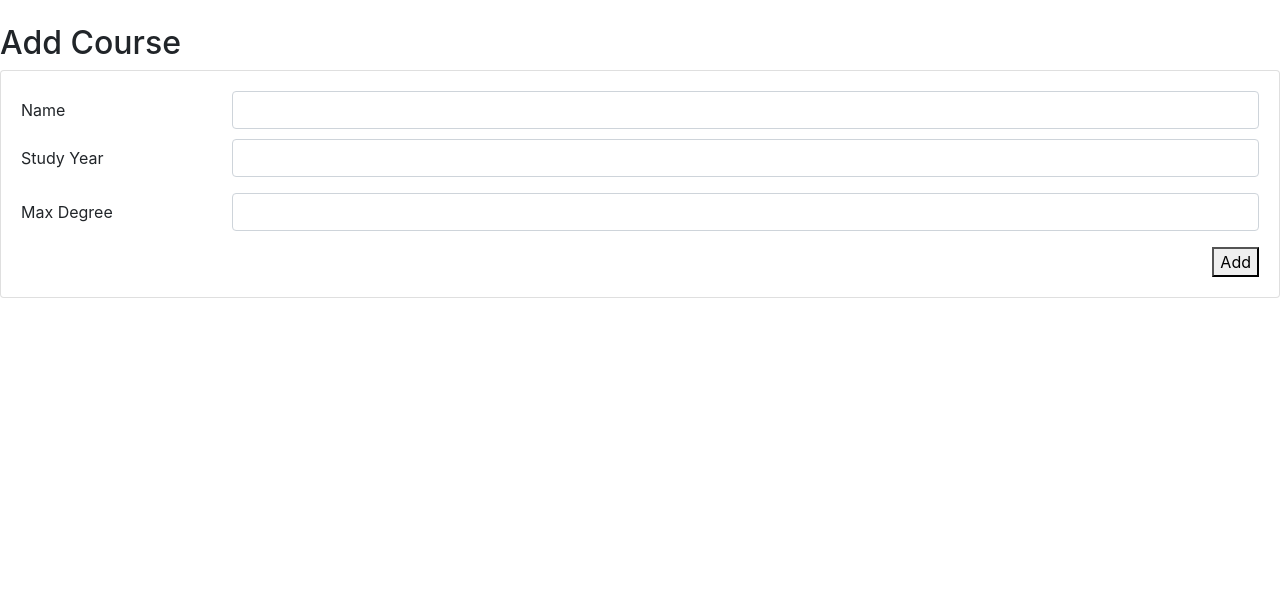
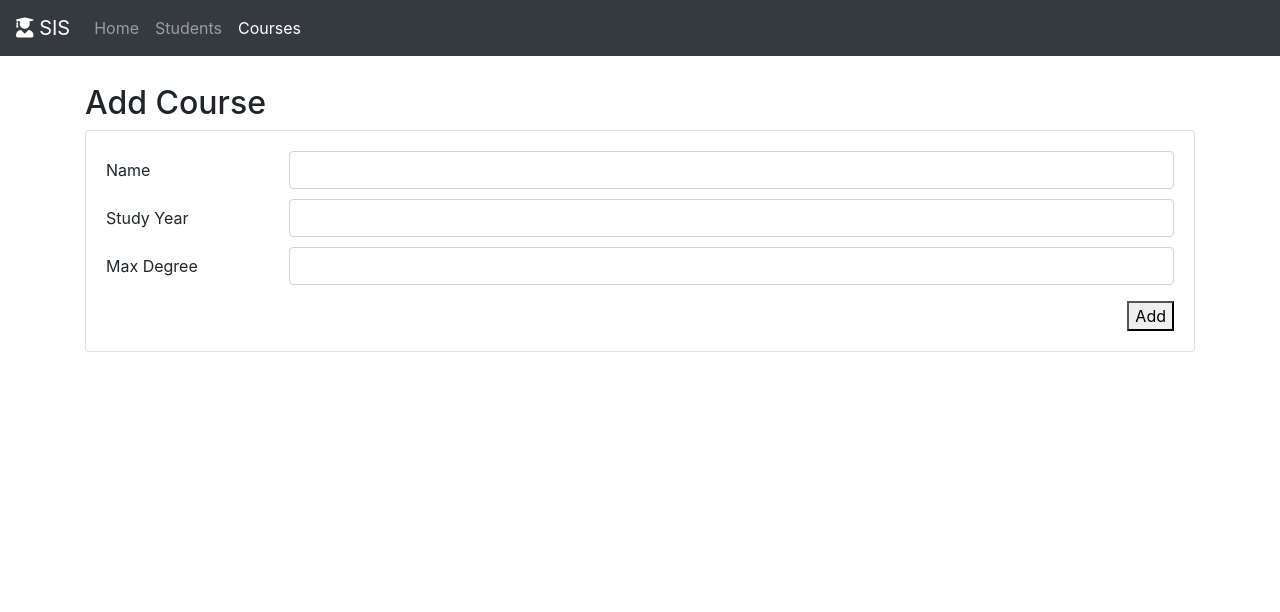
Before and after one commit to marwanmostfa/SE2018G13_Assignment-1, a PHP site: page /editcourse.php in a window 1280 px wide. Shown: the top 612 px of the page. Run offline with PHP 8.4, Linux system fonts and the light colour scheme; data that the repository does not hold is empty.

Commit message:
Layout update.

```diff
--- a/editcourse.php
+++ b/editcourse.php
@@ -7,29 +7,48 @@ Database::connect('school', 'root', '');
 $courses = new Courses($id);
 ?>
 
+<body>
+    <header>
+        <!-- Fixed navbar -->
+        <nav class="navbar navbar-expand-md navbar-dark fixed-top bg-dark">
+            <a class="navbar-brand" href="./Home.php"> <i class="fas fa-user-graduate"></i> SIS</a>
+            <button class="navbar-toggler" type="button" data-toggle="collapse" data-target="#navbarCollapse" aria-controls="navbarCollapse" aria-expanded="false" aria-label="Toggle navigation">
+                <span class="navbar-toggler-icon"></span>
+            </button>
+            <div class="collapse navbar-collapse" id="navbarCollapse">
+                <ul class="navbar-nav mr-auto">
+                    <li class="nav-item">
+                        <a class="nav-link" href="./Home.php">Home</a>
+                    </li>
+                    <li class="nav-item">
+                        <a class="nav-link" href="./students.php">Students<span class="sr-only">(current)</span></a>
+                    </li>
+                    <li class="nav-item active">
+                        <a class="nav-link" href="./courses.php">Courses</a>
+                    </li>
+                </ul>
+            </div>
+        </nav>
+    </header>
+    <!-- Begin page content -->
+    <main role="main" class="container">
+
         <h2 class="mt-4"><?= ($id) ? "Edit" : "Add" ?> Course</h2>
 
         <form action="controllers/savecourse.php" method="post">
             <input type="hidden" name="id" value="<?= $courses->get('id') ?>">
             <div class="card">
                 <div class="card-body">
-
                     <div class="form-group row gutters">
                         <label for="course_name" class="col-sm-2 col-form-label">Name</label>
                         <div class="col-sm-10" style="margin-bottom: 10px">
                             <input class="form-control" type="text" name="name" value="<?= $courses->get('name') ?>" required>
                         </div>
-
-                  <label  for="course_year" class="col-sm-2 col-form-label"><p>Study Year</p></label>
-
-
-                      <div class="col-sm-10 ">
+                        <label  for="course_year" class="col-sm-2 col-form-label">Study Year</label>
+                        <div class="col-sm-10" style="margin-bottom: 10px">
                             <input class="form-control" type="text" name="study_year" value="<?= $courses->get('study_year') ?>" required>
                         </div>
-
                         <label for="course_degree" class="col-sm-2 col-form-label">Max Degree</label>
-
-
                         <div class="col-sm-10">
                             <input class="form-control" type="text" name="max_degree" value="<?= $courses->get('max_degree') ?>" required>
                         </div>
--- a/models/grade.php
+++ b/models/grade.php
@@ -5,7 +5,8 @@ include_once('database.php');
 class Grade extends Database {
 
     function __construct($id) {
-        $sql = "SELECT * FROM grades WHERE id = $id;";
+        $sql = "SELECT G.*,C.name,C.max_degree FROM grades as G join courses as C on (G.course_id = C.id) WHERE G.student_id = ('$id');";
+        //$sql = "SELECT * FROM grades WHERE id = $id;";
         $statement = Database::$db->prepare($sql);
         $statement->execute();
         $data = $statement->fetch(PDO::FETCH_ASSOC);
@@ -18,6 +19,7 @@ class Grade extends Database {
     }
 
     public static function all($id) {
+        //$sql = "SELECT G.*,C.name,C.max_degree FROM grades as G join courses as C on (G.course_id = C.id) WHERE G.student_id = ('$id');";
         $sql = "SELECT * FROM grades WHERE student_id = ('$id');";
         $statement = Database::$db->prepare($sql);
         $statement->execute();
--- a/students.php
+++ b/students.php
@@ -78,6 +78,9 @@
                     </tr>
                     <tr id="grade<?= $student->id ?>" style="display: none">
                         <td colspan="4">
+                            <div style="padding: 10px 0px 40px 0px;">
+                                <button class="button float-right" id="0">Add Grade</button>
+                            </div>
                             <table class="table">
                                 <thead>
                                     <tr id="GardeTable_th">
```
Also changed, not shown: editstudent.php (+38 -2 lines). Lines whose indentation alone changed are shown as unchanged.
